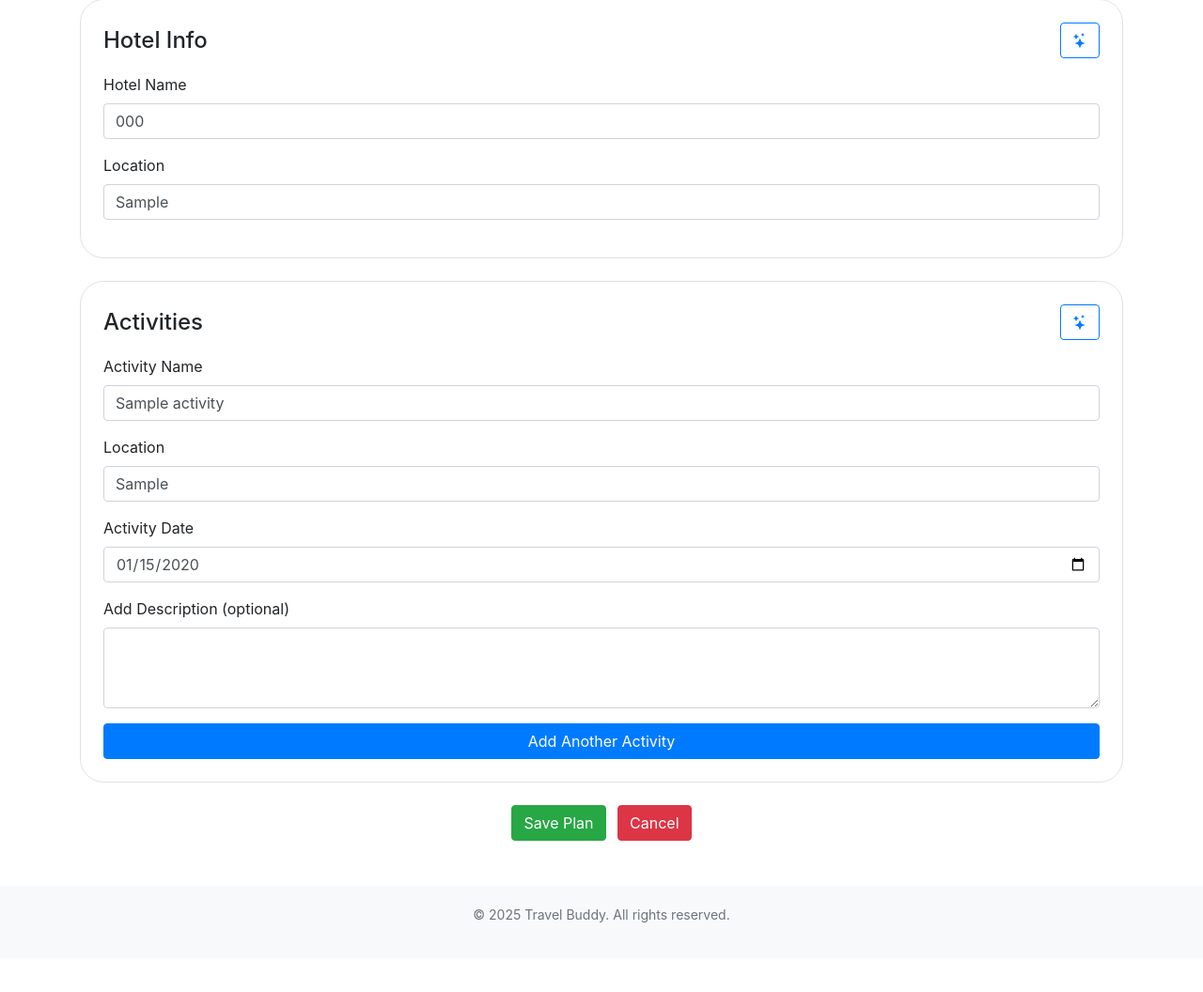
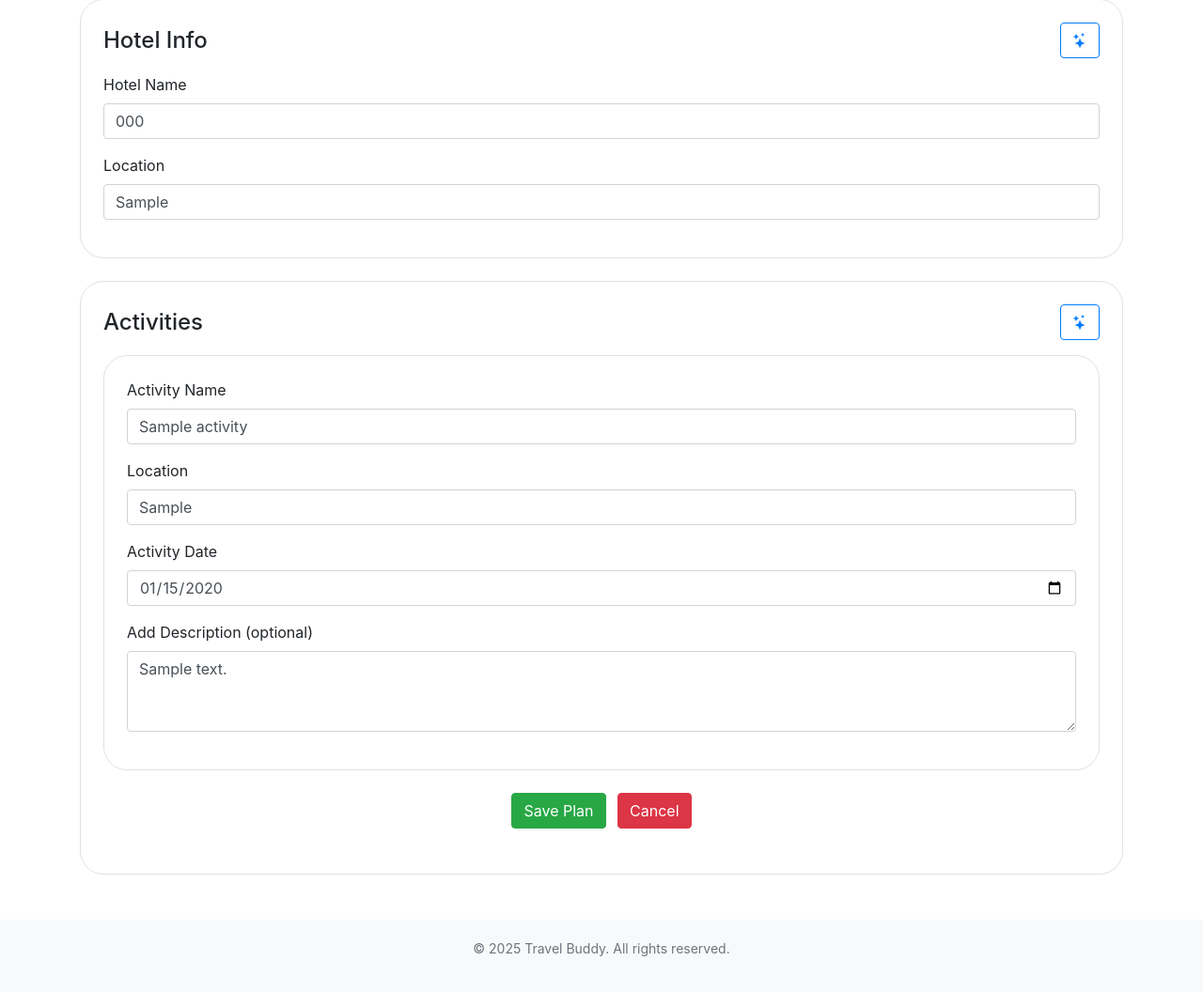
Before and after one commit to jsmnlao/Travel-Buddy, a Flask app: page /edit-plan/1 in a window 1280 px wide. Shown: the part 987-2043 px from the top of the page at 94% size. Before the commit the page ends 1969 px from the top, so only its background shows below. Run offline with Flask 3, Linux system fonts and the light colour scheme; a user stored in the database is signed in; tables that the repository leaves empty hold one stand-in row (values such as "Sample post"); some libraries are stand-ins or nearby versions.

Commit message:
activities in edit page

```diff
--- a/website/templates/edit-plan.html
+++ b/website/templates/edit-plan.html
@@ -64,11 +64,11 @@
     </section>
 
     <section>
-      <div class="container my-5">
+      <!-- <div class="container my-5"> -->
+      <form class="container my-5" id="form-container" method="POST" action="{{ url_for('views.save_plan') }}" class="container my-5">
         <!-- Trip Details Form (NEEDS TO CONNECT TO DATABASE) -->
         <div class="card mb-4 p-4">
           <h4 class="mb-3">Trip Details</h4>
-          <form>
           <div class="form-row">
             <div class="form-group col-md-6">
               <label for="destination">Destination</label>
@@ -93,7 +93,6 @@
               <input type="number" class="form-control" id="budget" value="{{trip.budget}}" />
             </div>
           </div>
-          </form>
         </div>
 
         <!-- Flight Information -->
@@ -153,8 +152,7 @@
           </div>
 
           {% for activity in activities %}
-          <div id="activity-container">
-            <div class="activity-section">
+          <div class="card mb-4 p-4">
             <div class="form-group">
               <label for="activity_name">Activity Name</label>
               <input type="text" class="form-control" id="activity_name" value="{{activity.activity_name}}" />
@@ -169,13 +167,11 @@
             </div>
             <div class="form-group">
               <label for="activity_description">Add Description (optional)</label>
-                <textarea class="form-control" id="activity_description" rows="3" value="{{activity.description}}"></textarea>
+              <textarea class="form-control" id="activity_description" rows="3">{{activity.description}}</textarea>
             </div>
           </div>
-          </div>
-          <button type="button" class="btn btn-primary" id="addActivityBtn">Add Another Activity</button>
-        </div>
         {% endfor %}
+
 
         <script>
           document.getElementById('addActivityBtn').addEventListener('click', function () {
@@ -204,14 +200,12 @@
 
         <!-- Save -->
         <div class="text-center mb-4">
-          <a href="/home">
-            <button class="btn btn-success mr-2">Save Plan</button>
+          <a>
+            <button type="submit" class="btn btn-success mr-2">Save Plan</button>
           </a>
-          <a href="/home">
-            <button class="btn btn-danger">Cancel</button>
-          </a>
+          <a href="/home" class="btn btn-danger">Cancel</a>
         </div>
-      </div>
+      </form>
     </section>
 
     <!-- Footer -->
--- a/website/views.py
+++ b/website/views.py
@@ -192,3 +192,53 @@ def save_plan():
     print('about to flash message and return home')
     flash('Plan created successfully!', category='success')
     return redirect('/home')
+
+
+@views.route('/update-plan', methods=['POST'])
+def update_plan():
+    try:
+        trip_id = request.form['t']
+        trip = Trip.query.get_or_404('trip_id')
+        if trip.user_id != current_user.id:
+            abort(403)
+
+        trip.destination = request.form['destination']
+        trip.start_date = request.form['startDate']
+        trip.end_date = request.form['endDate']
+        trip.travelers = request.form['travelers']
+        trip.budget = request.form['budget']
+
+        flight = Flight.query.filter_by(trip_id=trip_id).first()
+        if flight:
+            flight.airline = request.form['airline']
+            flight.flight_number = request.form['flight_number']
+            flight.departure_date = request.form['depart_date']
+            flight.departure_time = request.form['depart_time']
+
+
+        hotel = Hotel.query.filter_by(trip_id=trip_id).first()
+        if hotel:
+            hotel.hotel_name = request.form['hotel_name']
+            hotel.location = request.form['hotel_location']
+
+        activities = Activity.query.filter_by(trip_id=trip_id).all()
+        activity_names = request.form.getlist('activity_name[]')
+        activity_locations = request.form.getlist('activity_location[]')
+        activity_dates = request.form.getlist('activity_date[]')
+        activity_descriptions = request.form.getlist('activity_description[]')
+
+        if activities:
+            for i in range(len(activities)):
+                activities[i].activity_name = activity_names[i]
+                activities[i].location = activity_locations[i]
+                activities[i].date = activity_dates[i]
+                activities[i].description = activity_descriptions[i]
+
+            db.session.commit()
+
+    except Exception as ex:
+        db.session.rollback()
+        print('Error saving plan: ', ex)
+
+    flash('Plan updated successfully!', category='success')
+    return redirect(url_for('views.edit_plan', trip_id=trip_id))
```
Lines whose indentation alone changed are shown as unchanged.
